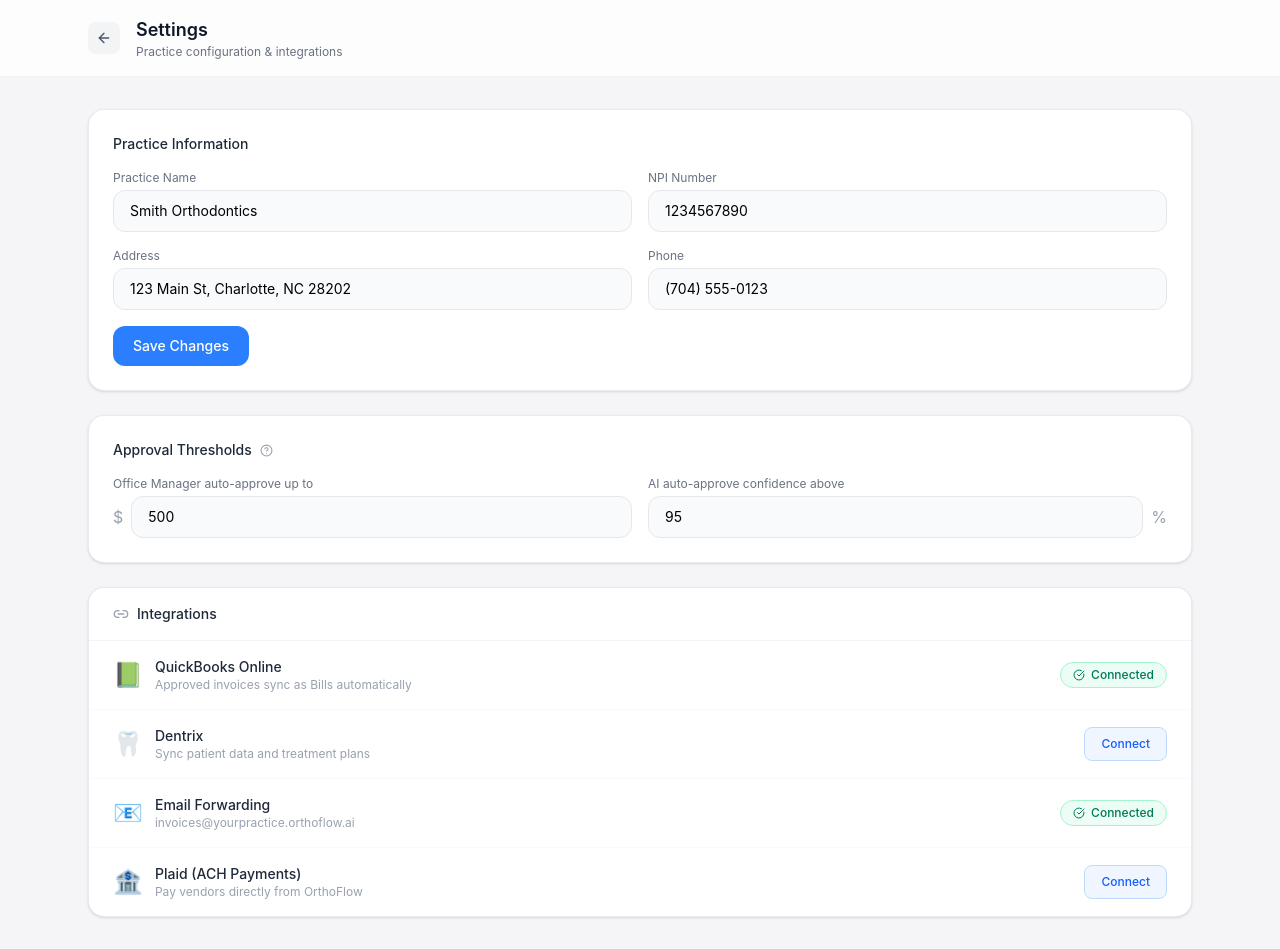
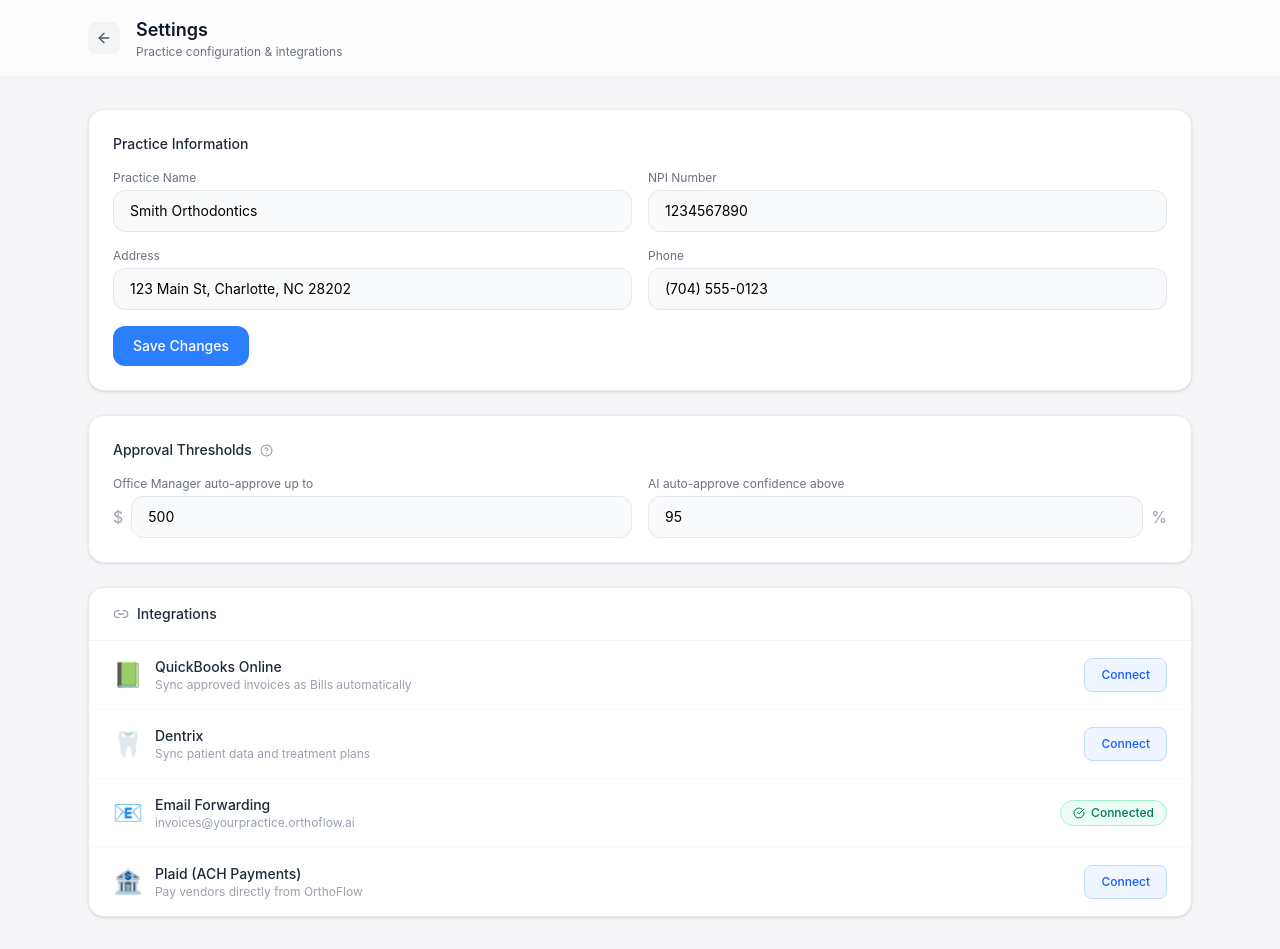
Before and after one commit to parrish727/OrthoFlow, a React (Vite) app in the folder frontend/: page /settings in a window 1280 px wide. Built offline with nearby package versions, Linux system fonts and the light colour scheme; no server answers; sample sign-in values are in the browser's storage.

Commit message:
Wire QuickBooks Connect button in Settings UI

```diff
--- a/frontend/src/pages/Settings.tsx
+++ b/frontend/src/pages/Settings.tsx
@@ -1,9 +1,10 @@
 import { useNavigate } from 'react-router-dom'
 import { ArrowLeft, Link2, CheckCircle, AlertCircle, HelpCircle } from 'lucide-react'
 import Tooltip from '../components/Tooltip'
+import { api } from '../lib/api'
 
 const integrations = [
-  { name: 'QuickBooks Online', status: 'connected', description: 'Approved invoices sync as Bills automatically', icon: '📗' },
+  { name: 'QuickBooks Online', status: 'available', description: 'Sync approved invoices as Bills automatically', icon: '📗' },
   { name: 'Dentrix', status: 'available', description: 'Sync patient data and treatment plans', icon: '🦷' },
   { name: 'Email Forwarding', status: 'connected', description: 'invoices@yourpractice.orthoflow.ai', icon: '📧' },
   { name: 'Plaid (ACH Payments)', status: 'available', description: 'Pay vendors directly from OrthoFlow', icon: '🏦' },
@@ -98,7 +99,18 @@ export default function SettingsPage() {
                     <CheckCircle size={12} /> Connected
                   </span>
                 ) : (
-                  <button className="px-4 py-2 text-xs font-medium text-blue-600 bg-blue-50 hover:bg-blue-100 rounded-lg transition-colors border border-blue-200">
+                  <button
+                    onClick={async () => {
+                      if (i.name === 'QuickBooks Online') {
+                        const res = await api.getInvoices().then(() => fetch('https://api.orthoflowsolutions.com/api/v1/integrations/quickbooks/connect', { headers: { Authorization: `Bearer ${localStorage.getItem('token')}` } }))
+                        if (res.ok) {
+                          const data = await res.json()
+                          window.location.href = data.auth_url
+                        }
+                      }
+                    }}
+                    className="px-4 py-2 text-xs font-medium text-blue-600 bg-blue-50 hover:bg-blue-100 rounded-lg transition-colors border border-blue-200"
+                  >
                     Connect
                   </button>
                 )}
```
